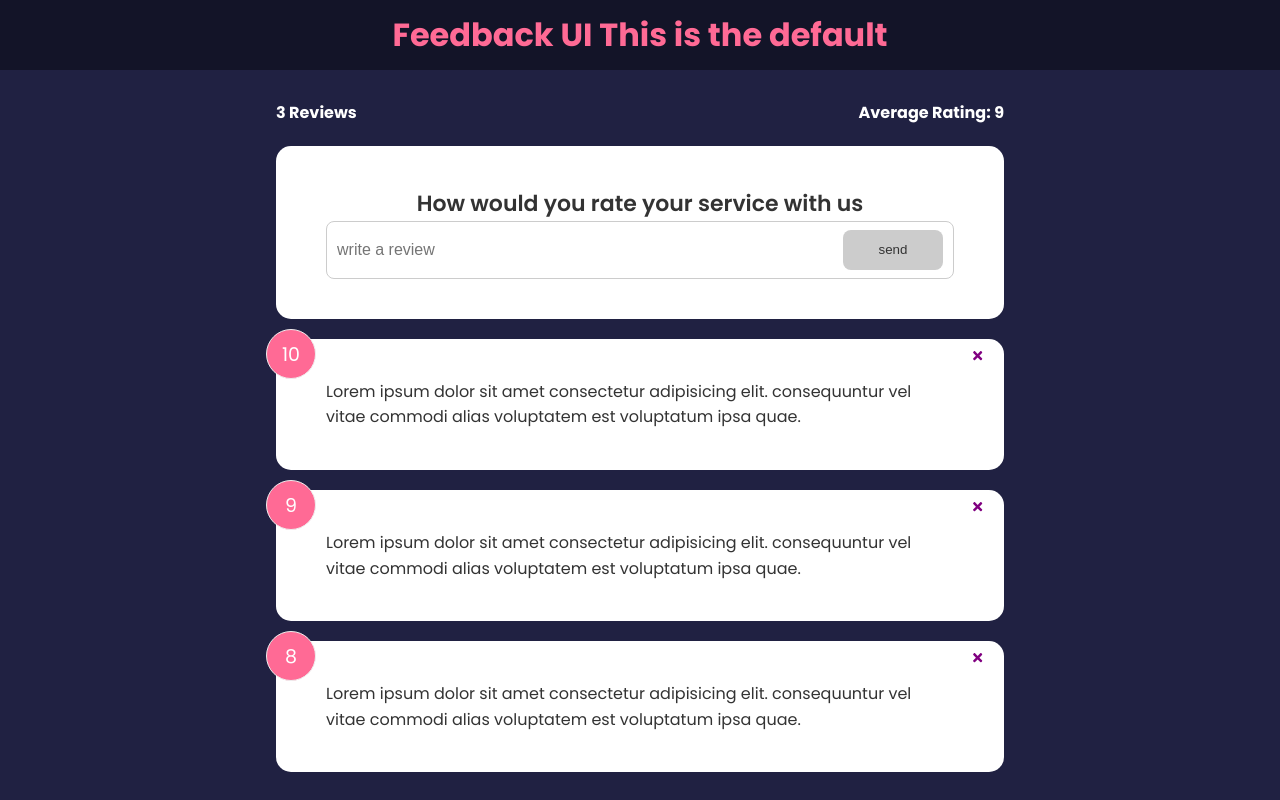
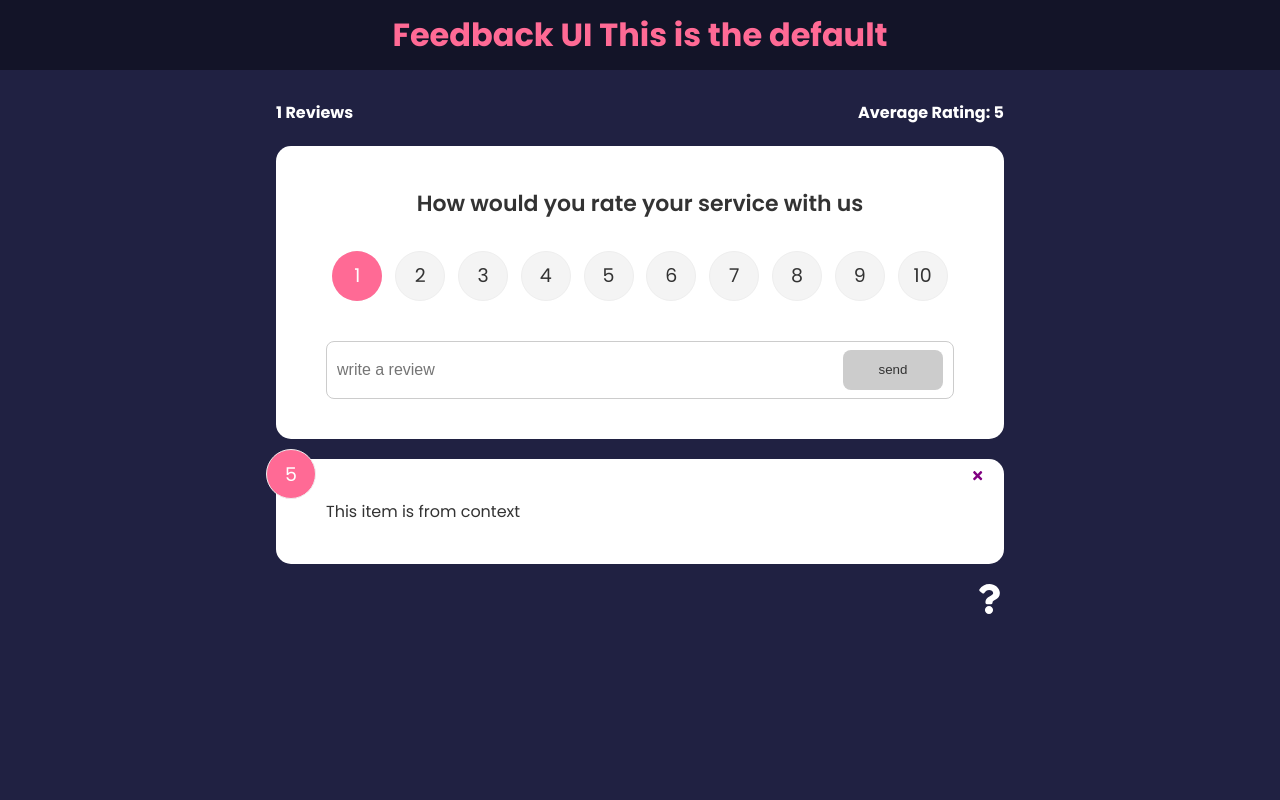
Before and after one commit to CaptainVee/feedback-app, a React (Create React App) app: page / in a window 1280 px wide. Built offline with nearby package versions, Linux system fonts and the light colour scheme.

Commit message:
usecontext

```diff
--- a/package.json
+++ b/package.json
@@ -6,10 +6,13 @@
     "@testing-library/jest-dom": "^5.16.5",
     "@testing-library/react": "^13.4.0",
     "@testing-library/user-event": "^13.5.0",
+    "framer-motion": "^7.5.2",
     "react": "^18.2.0",
     "react-dom": "^18.2.0",
     "react-icons": "^4.4.0",
+    "react-router-dom": "^6.4.2",
     "react-scripts": "5.0.1",
+    "uuid": "^9.0.0",
     "web-vitals": "^2.1.4"
   },
   "scripts": {
--- a/src/App.js
+++ b/src/App.js
@@ -1,29 +1,36 @@
-
-import { useState } from "react"
+import { BrowserRouter as Router, Route, Routes } from "react-router-dom"
 import Header from "./components/Header"
 import FeedbackStats from "./components/FeedbackStats"
 import FeedbackForm from "./components/FeedbackForm"
 import FeedbackList from "./components/FeedbackList"
-import feedbackData from "./data/feedbackData"
+import AboutPage from "./pages/AboutPage"
+import AboutIconLink from "./components/AboutIconLink"
+import { FeedbackProvider } from './context/FeedbackContext'
 
 function App() {
 
-	const [feedback, setFeedback] = useState(feedbackData)
-	const deleteFeedback = (id) =>{
-		if (window.confirm('Are you sure you want to delete')) {
-			setFeedback(feedback.filter((item) => item.id !== id))
-		}
-	}
+	return (
+		<FeedbackProvider>
+			<Router>
+			<Header />
+			<div className="container">
+				<Routes>
+					<Route exact path="/" element={
+						<>
+						<FeedbackStats />
+						<FeedbackForm />
+						<FeedbackList />
+						<AboutIconLink/>
+						</>
+					}>
+					</Route>
 
-	return (
-		<>
-		<Header />
-		<div className="container">
-			<FeedbackStats feedback={feedback}/>
-			<FeedbackForm/>
-            <FeedbackList feedback={feedback} handleDelete={deleteFeedback}/>
-        </div>
-		</>
+					<Route path="/about" element={<AboutPage />}/>
+				</Routes>
+
+			</div>
+			</Router>
+		</FeedbackProvider>
 		)
 }
 
--- /dev/null
+++ b/src/components/AboutIconLink.jsx
@@ -0,0 +1,15 @@
+
+import {FaQuestion} from 'react-icons/fa'
+import {Link} from 'react-router-dom'
+
+function AboutIconLink() {
+  return (
+    <div className='about-link'>
+        <Link to='/about'>
+        <FaQuestion size={30}/>
+        </Link>
+    </div>
+  )
+}
+
+export default AboutIconLink
--- a/src/components/FeedbackForm.jsx
+++ b/src/components/FeedbackForm.jsx
@@ -1,25 +1,51 @@
 
 import Card from "./shared/Card"
+import RatingSelect from "./RatingSelect"
 import Button from "./shared/Button"
-import {useState} from 'react'
+import {useState, useContext} from 'react'
+import FeedbackContext from "../context/FeedbackContext"
 
 function FeedbackForm() {
     const [text, setText] = useState('')
+    const [rating, setRating] = useState(1)
     const [btnDisabled, setBtnDisabled] = useState(true)
     const [message, setMessage] = useState('')
+
+    const {addFeedback} = useContext(FeedbackContext)
 
     const handleTextChange = (e) => {
         if(text === ''){
             setBtnDisabled(true)
             setMessage(null)
+        } else if(text !== '' && text.trim().length <= 10 ){
+            setMessage('text must be atleast 10 characters')
+            setBtnDisabled(true)
+        } else {
+            setMessage(null)
+            setBtnDisabled(false)
         }
 
         setText(e.target.value)
     }
+
+    const handleSubmit = (e) => {
+        if(text.trim().length > 10){
+            const newFeedback = {
+                text,
+                rating,
+            }
+            addFeedback(newFeedback)
+            setText('')
+        }
+
+        e.preventDefault()
+    }
+
   return (
     <Card>
-        <form>
+        <form onSubmit={handleSubmit}>
             <h2>How would you rate your service with us</h2>
+            <RatingSelect selected={rating} select={(rating) => setRating(rating) } />
             <div className="input-group">
                 <input onChange={handleTextChange} type="text" name="" id="" placeholder="write a review" value={text}/>
                 <Button type="submit" isDisabled={btnDisabled}>send</Button>
--- a/src/components/FeedbackItem.jsx
+++ b/src/components/FeedbackItem.jsx
@@ -1,12 +1,15 @@
 
 import Card from "./shared/Card"
 import { FaTimes } from 'react-icons/fa'
+import { useContext } from 'react'
+import feedbackContext from "../context/FeedbackContext"
 
-function FeedbackItem({ item, handleDelete }) {
+function FeedbackItem({ item }) {
+  const {deleteFeedback} = useContext(feedbackContext)
   return (
     <Card>
         <div className="num-display">{item.rating}</div>
-        <button onClick={() => handleDelete(item.id)} className="close">
+        <button onClick={() => deleteFeedback(item.id)} className="close">
             <FaTimes color="purple" />
         </button>
         <div className="text-display">{item.text}</div>
--- a/src/components/FeedbackList.jsx
+++ b/src/components/FeedbackList.jsx
@@ -1,17 +1,28 @@
+import { motion, AnimatePresence } from "framer-motion"
+import { useContext } from "react"
+import FeedbackItem from "./FeedbackItem"
+import feedbackContext from "../context/FeedbackContext"
 
-import FeedbackItem from "./FeedbackItem"
+function FeedbackList() {
 
-function FeedbackList({ feedback, handleDelete }) {
+    const {feedback} = useContext(feedbackContext)
+
     if (!feedback || feedback.length === 0) {
         return <div>No feedbck</div>
     } else{
         return (
-            <div className="feedback-list">{feedback.map((data) => (
-                <FeedbackItem
-                key={data.id}
-                item={data}
-                handleDelete={handleDelete}/>
-            ))}</div>
+            <div className="feedback-list">
+                <AnimatePresence>
+                {feedback.map((data) => (
+                <motion.div key={data.id} initial={{opacity: 0}} animate={{opacity: 1}} exit={{opacity: 0}}>
+                    <FeedbackItem
+                    key={data.id}
+                    item={data}
+                    />
+                </motion.div>
+            ))}
+            </AnimatePresence>
+            </div>
           )
     }
 
--- a/src/components/FeedbackStats.jsx
+++ b/src/components/FeedbackStats.jsx
@@ -1,5 +1,9 @@
 
-function FeedbackStats({ feedback }) {
+import { useContext } from 'react'
+import feedbackContext from '../context/FeedbackContext'
+
+function FeedbackStats() {
+  const { feedback } = useContext(feedbackContext)
     // Calculate average rating
     let avg = feedback.reduce((acc, cur) =>{
         return acc + cur.rating
--- /dev/null
+++ b/src/components/RatingSelect.jsx
@@ -0,0 +1,26 @@
+
+
+function RatingSelect({select, selected}) {
+    const handleChange = (e) => {
+        select(+e.currentTarget.value)
+    }
+  return (
+    <ul className='rating'>
+    {Array.from({ length: 10 }, (_, i) => (
+      <li key={`rating-${i + 1}`}>
+        <input
+          type='radio'
+          id={`num${i + 1}`}
+          name='rating'
+          value={i + 1}
+          onChange={handleChange}
+          checked={selected === i + 1}
+        />
+        <label htmlFor={`num${i + 1}`}>{i + 1}</label>
+      </li>
+    ))}
+  </ul>
+  )
+}
+
+export default RatingSelect
--- /dev/null
+++ b/src/context/FeedbackContext.js
@@ -0,0 +1,38 @@
+import { createContext, useState } from "react";
+import { v4 as uuidv4 } from "uuid"
+
+
+const feedbackContext = createContext()
+
+
+
+export const FeedbackProvider = ({children}) => {
+
+    const [feedback, setFeedback] = useState([
+        {
+            id: 1,
+            text: 'This item is from context',
+            rating: 5,
+        }
+    ])
+	const deleteFeedback = (id) =>{
+		if (window.confirm('Are you sure you want to delete')) {
+			setFeedback(feedback.filter((item) => item.id !== id))
+		}
+	}
+	const addFeedback = (newFeedback) => {
+		newFeedback.id = uuidv4()
+		setFeedback([newFeedback, ...feedback])
+	}
+
+    return <feedbackContext.Provider value={{
+        feedback,
+        deleteFeedback,
+        addFeedback,
+    }}>
+        {children}
+    </feedbackContext.Provider>
+}
+
+
+export default feedbackContext
--- /dev/null
+++ b/src/pages/AboutPage.jsx
@@ -0,0 +1,22 @@
+
+import Card from "../components/shared/Card"
+import {Link} from 'react-router-dom'
+
+function AboutPage() {
+  return (
+    <Card>
+        <div className="about">
+            <h1>About This Project</h1>
+            <p>This is a boring react app to leave a feedback we don't care about</p>
+            <p>Version 1.0</p>
+
+
+            <p>
+                <Link to="/">back to home</Link>
+            </p>
+        </div>
+    </Card>
+  )
+}
+
+export default AboutPage
```
Also changed, not shown: 1 other file (tests, documents, lock files or other folders).
